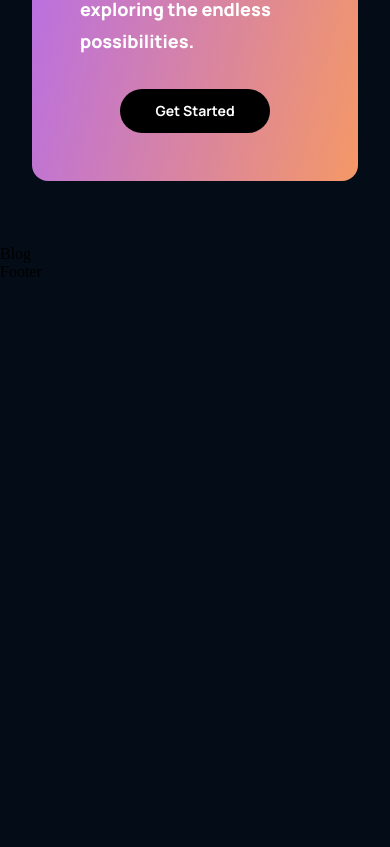
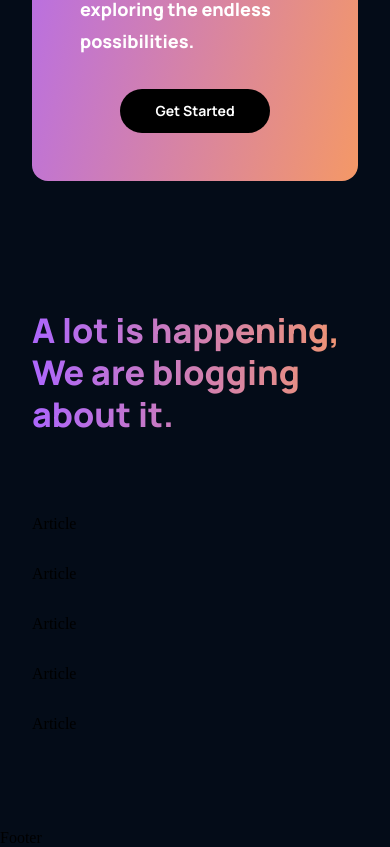
Before and after one commit to the-everlasting-creators/responsive-ui-ux-website, a React (Create React App) app: page / in a window 390 px wide. Shown: the part 4442-5289 px from the top of the page. Before the commit the page ends 4723 px from the top, so only its background shows below. Built offline with nearby package versions, Linux system fonts and the light colour scheme.

Commit message:
updated blog container

```diff
--- a/src/containers/blog/Blog.jsx
+++ b/src/containers/blog/Blog.jsx
@@ -1,8 +1,49 @@
 import React from "react";
+import Article from "../../components/article/Article";
+import { blog01, blog02, blog03, blog04, blog05 } from "./imports";
 import "./blog.css";
 
 const Blog = () => {
-  return <div>Blog</div>;
+  return (
+    <div className="gpt3__blog section__padding" id="blog">
+      <div className="gpt3__blog-heading">
+        <h1 className="gradient__text">
+          A lot is happening, <br /> We are blogging about it.
+        </h1>
+      </div>
+      <div className="gpt3__blog-container">
+        <div className="gpt3__blog-container_groupA">
+          <Article
+            imgUrl={blog01}
+            date="Sep 26, 2021"
+            text="GPT-3 and Open  AI is the future. Let us exlore how it is?"
+          />
+        </div>
+        <div className="gpt3__blog-container_groupB">
+          <Article
+            imgUrl={blog02}
+            date="Sep 26, 2021"
+            text="GPT-3 and Open  AI is the future. Let us exlore how it is?"
+          />
+          <Article
+            imgUrl={blog03}
+            date="Sep 26, 2021"
+            text="GPT-3 and Open  AI is the future. Let us exlore how it is?"
+          />
+          <Article
+            imgUrl={blog04}
+            date="Sep 26, 2021"
+            text="GPT-3 and Open  AI is the future. Let us exlore how it is?"
+          />
+          <Article
+            imgUrl={blog05}
+            date="Sep 26, 2021"
+            text="GPT-3 and Open  AI is the future. Let us exlore how it is?"
+          />
+        </div>
+      </div>
+    </div>
+  );
 };
 
 export default Blog;
--- a/src/containers/blog/blog.css
+++ b/src/containers/blog/blog.css
@@ -0,0 +1,76 @@
+.gpt3__blog {
+  display: flex;
+  flex-direction: column;
+}
+
+.gpt3__blog-heading {
+  width: 100%;
+  text-align: left;
+
+  margin-bottom: 5rem;
+}
+
+.gpt3__blog-heading h1 {
+  font-size: 62px;
+  line-height: 75px;
+  font-family: var(--font-family);
+  font-weight: 800;
+}
+
+.gpt3__blog-container {
+  display: flex;
+  flex-direction: row;
+}
+
+.gpt3__blog-container_groupA {
+  flex: 0.75;
+  margin-right: 2rem;
+}
+
+.gpt3__blog-container_groupB {
+  flex: 1;
+
+  display: grid;
+  grid-template-columns: repeat(2, 1fr);
+  grid-gap: 2rem;
+}
+
+@media screen and (max-width: 990px) {
+  .gpt3__blog-container {
+    flex-direction: column-reverse;
+  }
+
+  .gpt3__blog-container_groupA {
+    margin: 2rem 0;
+  }
+
+  .gpt3__blog-container_groupA .gpt3__blog-container_article {
+    width: 48%;
+  }
+
+  .gpt3__blog-container_groupA .gpt3__blog-container_article-image {
+    height: 250px;
+  }
+}
+
+@media screen and (max-width: 700px) {
+  .gpt3__blog-container_groupB {
+    grid-template-columns: repeat(1, 1fr);
+  }
+
+  .gpt3__blog-container_groupA .gpt3__blog-container_article {
+    width: 100%;
+  }
+
+  .gpt3__blog-heading h1 {
+    font-size: 46px;
+    line-height: 52px;
+  }
+}
+
+@media screen and (max-width: 550px) {
+  .gpt3__blog-heading h1 {
+    font-size: 34px;
+    line-height: 42px;
+  }
+}
--- /dev/null
+++ b/src/containers/blog/imports.js
@@ -0,0 +1,7 @@
+import blog01 from "../../assets/blog01.png";
+import blog02 from "../../assets/blog02.png";
+import blog03 from "../../assets/blog03.png";
+import blog04 from "../../assets/blog04.png";
+import blog05 from "../../assets/blog05.png";
+
+export { blog01, blog02, blog03, blog04, blog05 };
```
